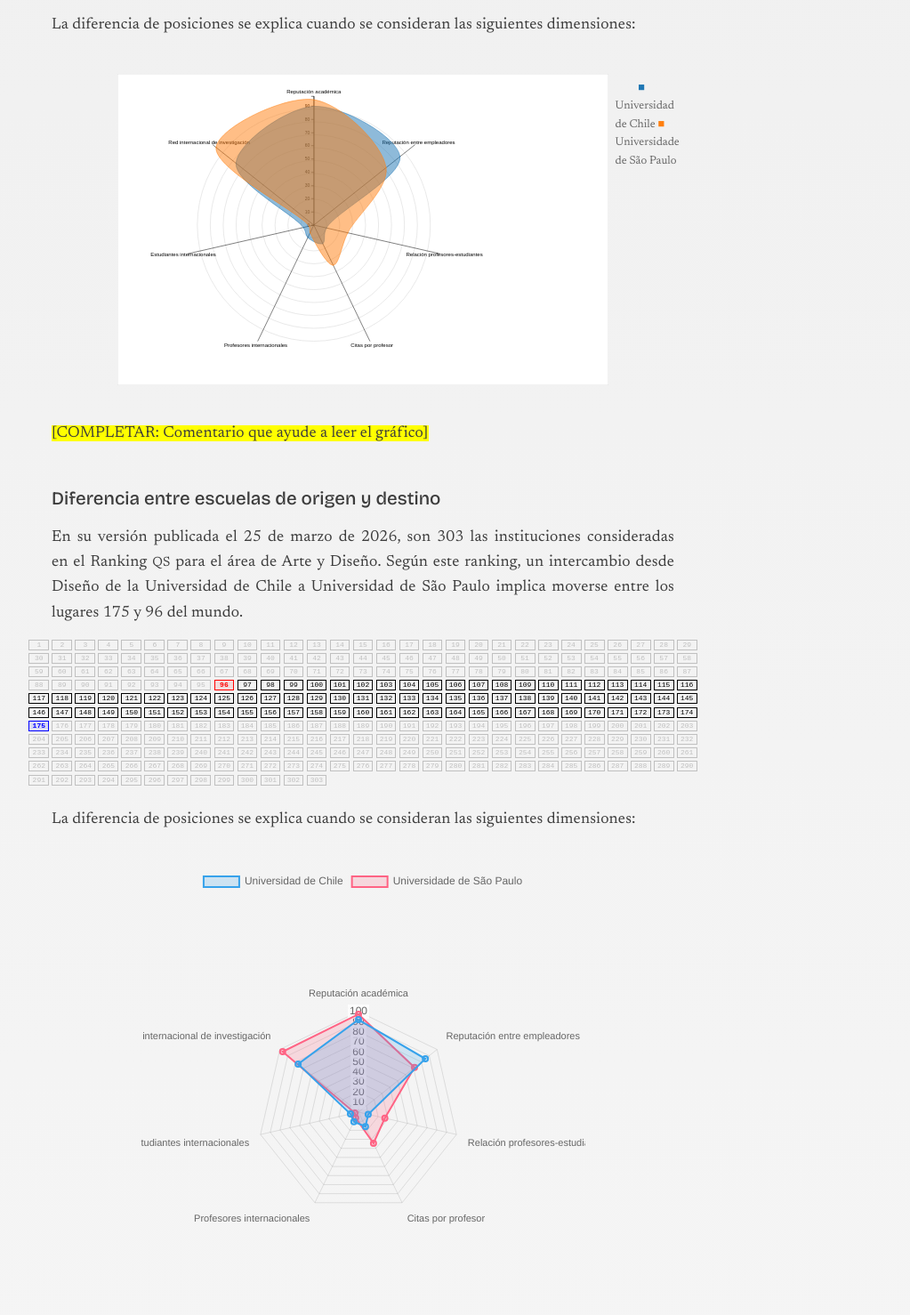
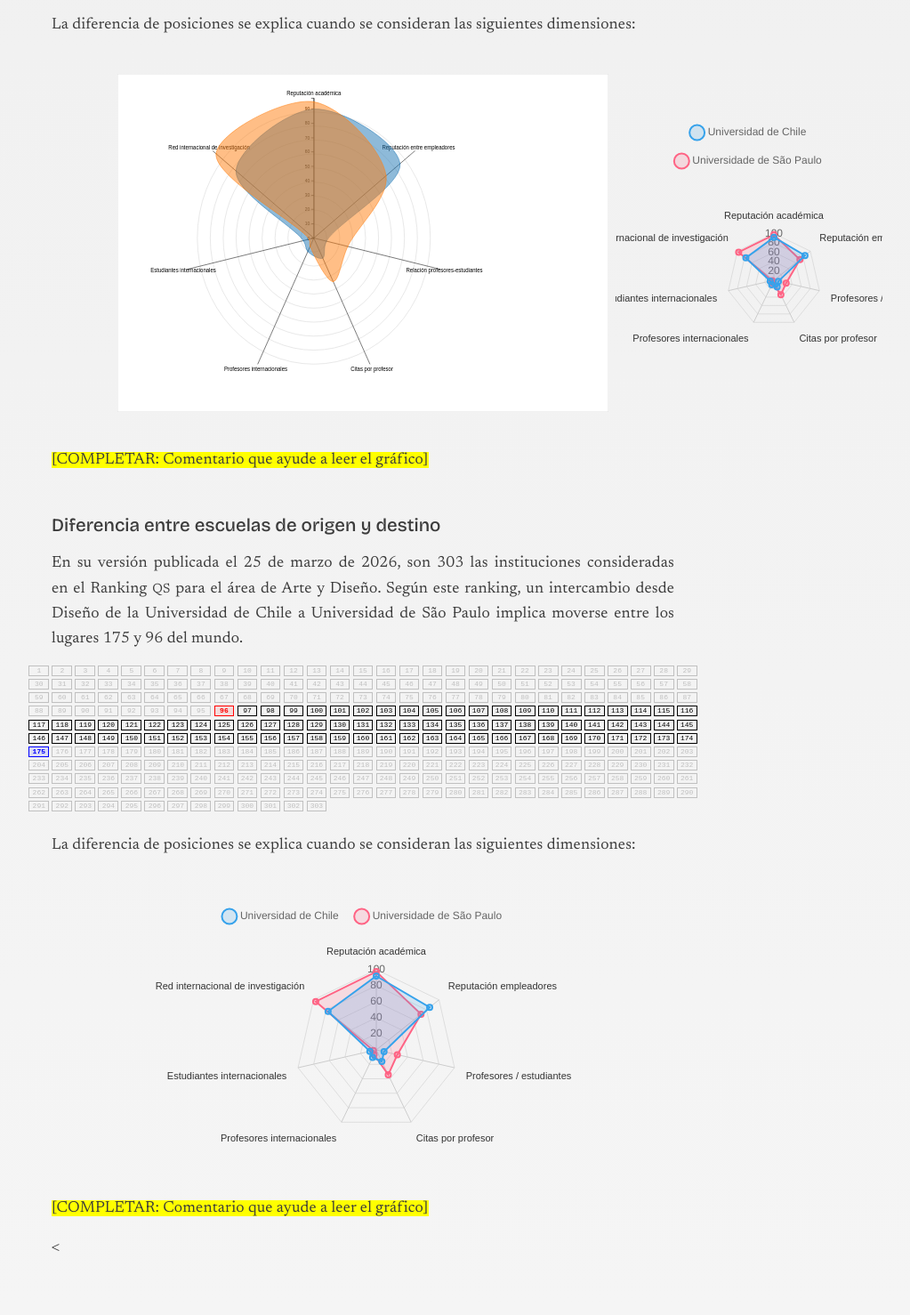
Before and after one commit to martinadolly-casas/final1, a plain HTML site: page index.html in a window 1280 px wide. Shown: the part 2420-3898 px from the top of the page at 89% size, without its empty margins (232-1255 px from the left). Drawn offline with nearby package versions, Linux system fonts and the light colour scheme.

Commit message:
Update index.html

```diff
--- a/index.html
+++ b/index.html
@@ -394,11 +394,9 @@
             <div class="grafico">
     <figure class="grafico-radar">
         <img src="viz%20(3).svg" alt="Comparación de indicadores QS entre la Universidad de Chile y la Universidade de São Paulo">
-        <figcaption>
-            <span style="color: #1f77b4;">■</span> Universidad de Chile
-            <span style="color: #ff7f0e;">■</span> Universidade de São Paulo
-        </figcaption>
-    </figure>
+       <div class="grafico">
+    <canvas id="comparaUniversidades"></canvas>
+</div>
 </div>
             <p><mark>[COMPLETAR: Comentario que ayude a leer el gráfico]</mark></p>
 
@@ -561,6 +559,7 @@
 
                 // Gráficos de radar
 
+
 // Gráficos de radar
 const radar = (id) =>
     new Chart(document.getElementById(id), {
@@ -568,8 +567,8 @@ const radar = (id) =>
         data: {
             labels: [
                 "Reputación académica",
-                "Reputación entre empleadores",
-                "Relación profesores-estudiantes",
+                "Reputación empleadores",
+                "Profesores / estudiantes",
                 "Citas por profesor",
                 "Profesores internacionales",
                 "Estudiantes internacionales",
@@ -580,7 +579,7 @@ const radar = (id) =>
                     label: "Universidad de Chile",
                     data: [92.0, 85.1, 9.9, 16.0, 10.6, 8.2, 76.8],
                     borderColor: "rgb(54, 162, 235)",
-                    backgroundColor: "rgba(54, 162, 235, 0.2)",
+                    backgroundColor: "rgba(54, 162, 235, 0.18)",
                     borderWidth: 2,
                     pointRadius: 3
                 },
@@ -588,7 +587,7 @@ const radar = (id) =>
                     label: "Universidade de São Paulo",
                     data: [97.4, 71.3, 26.9, 34.4, 6.4, 3.7, 96.5],
                     borderColor: "rgb(255, 99, 132)",
-                    backgroundColor: "rgba(255, 99, 132, 0.2)",
+                    backgroundColor: "rgba(255, 99, 132, 0.18)",
                     borderWidth: 2,
                     pointRadius: 3
                 }
@@ -596,16 +595,25 @@ const radar = (id) =>
         },
         options: {
             responsive: true,
-            maintainAspectRatio: true,
+            maintainAspectRatio: false,
             scales: {
                 r: {
                     min: 0,
                     max: 100,
                     ticks: {
-                        stepSize: 10
+                        stepSize: 20,
+                        backdropColor: "transparent"
+                    },
+                    grid: {
+                        color: "#dddddd"
+                    },
+                    angleLines: {
+                        color: "#cccccc"
                     },
                     pointLabels: {
+                        color: "#333333",
                         font: {
+                            family: "Arial",
                             size: 11
                         }
                     }
@@ -614,11 +622,16 @@ const radar = (id) =>
             plugins: {
                 legend: {
                     display: true,
-                    position: "top"
+                    position: "top",
+                    labels: {
+                        usePointStyle: true,
+                        padding: 20
+                    }
                 }
             }
         }
     });
+
 ;
 
                 radar("comparaUniversidades");
```
